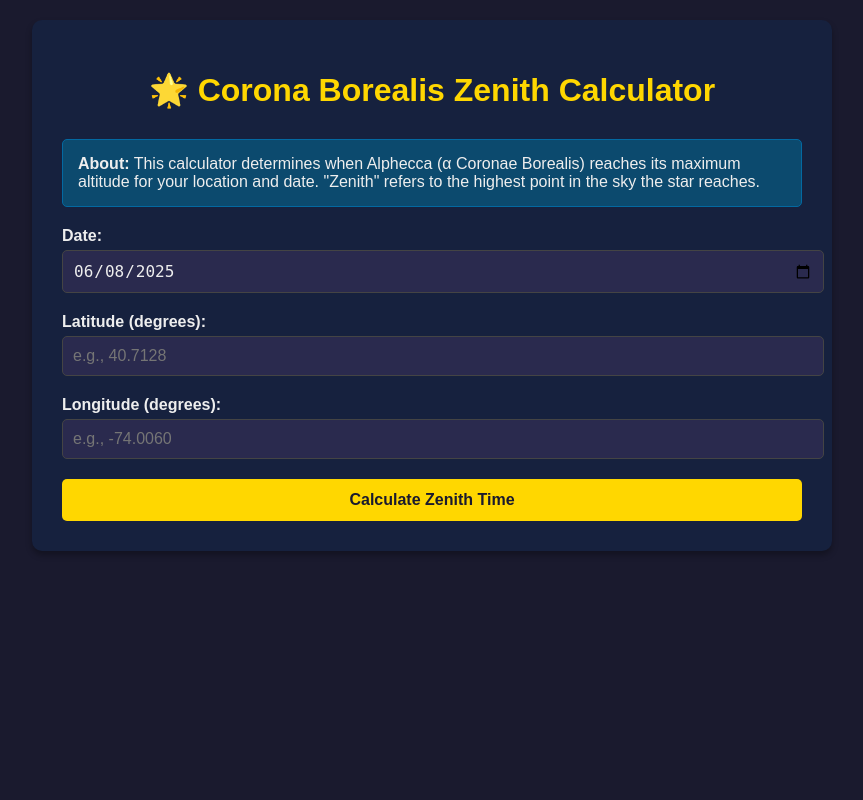
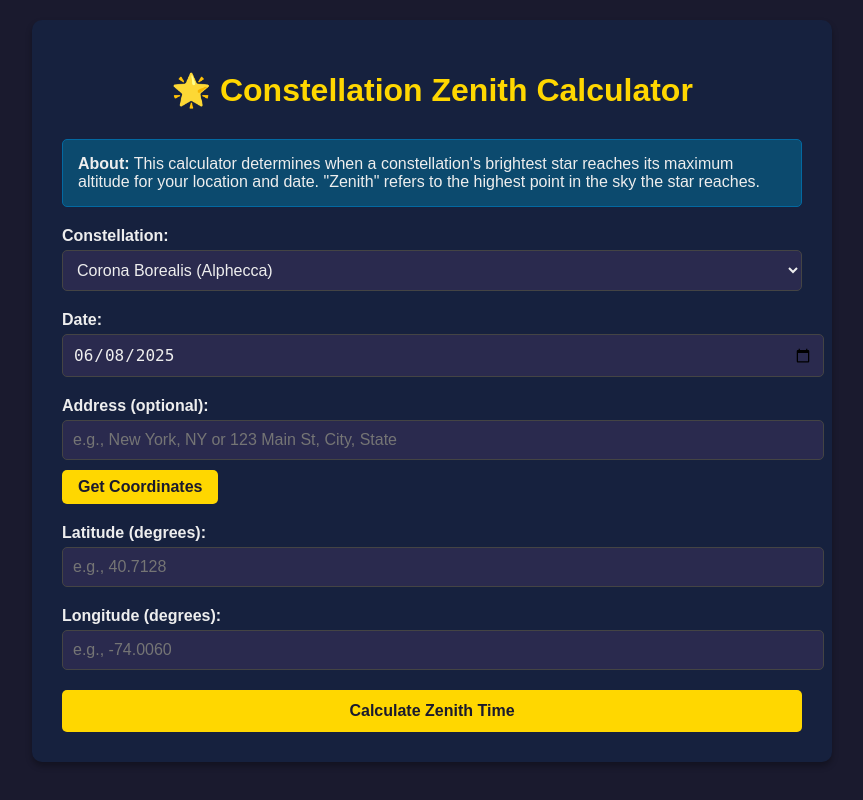
Before and after one commit to egegunes/zenith, a Flask app: page / in a window 1280 px wide. Shown: the whole page, without its empty margins (208-1071 px from the left). Run offline with Flask 3, Linux system fonts and the light colour scheme.

Commit message:
add more constellations

```diff
--- a/app.py
+++ b/app.py
@@ -5,18 +5,73 @@ from astropy import units as u
 from datetime import datetime, timedelta
 import pytz
 import numpy as np
+import requests
 
 app = Flask(__name__)
 
-ALPHECCA_RA = "15h34m41s"
-ALPHECCA_DEC = "+26d42m53s"
+CONSTELLATIONS = {
+    "corona_borealis": {
+        "name": "Corona Borealis",
+        "star": "Alphecca (α Coronae Borealis)",
+        "ra": "15h34m41s",
+        "dec": "+26d42m53s",
+    },
+    "camelopardalis": {
+        "name": "Camelopardalis",
+        "star": "β Camelopardalis",
+        "ra": "05h03m25s",
+        "dec": "+60d26m32s",
+    },
+    "coma_berenices": {
+        "name": "Coma Berenices",
+        "star": "β Comae Berenices",
+        "ra": "13h11m52s",
+        "dec": "+27d52m41s",
+    },
+}
 
 
-def calculate_zenith_time(date, latitude, longitude):
-    """Calculate when Alphecca reaches maximum altitude for given location and date"""
+def geocode_address(address):
+    """Convert address to latitude/longitude using OpenStreetMap Nominatim API"""
     try:
-        # Create coordinates for Alphecca
-        alphecca = SkyCoord(ra=ALPHECCA_RA, dec=ALPHECCA_DEC, frame="icrs")
+        base_url = "https://nominatim.openstreetmap.org/search"
+        params = {"q": address, "format": "json", "limit": 1, "addressdetails": 1}
+        headers = {"User-Agent": "ZenithCalculator/1.0"}
+
+        response = requests.get(base_url, params=params, headers=headers, timeout=5)
+        response.raise_for_status()
+
+        data = response.json()
+        if not data:
+            return {"success": False, "error": "Address not found"}
+
+        result = data[0]
+        return {
+            "success": True,
+            "latitude": float(result["lat"]),
+            "longitude": float(result["lon"]),
+            "display_name": result["display_name"],
+        }
+
+    except requests.RequestException as e:
+        return {"success": False, "error": "Geocoding service unavailable"}
+    except (KeyError, ValueError, IndexError) as e:
+        return {"success": False, "error": "Invalid response from geocoding service"}
+
+
+def calculate_zenith_time(
+    date, latitude, longitude, constellation_key="corona_borealis"
+):
+    """Calculate when constellation's brightest star reaches maximum altitude for given location and date"""
+    try:
+        # Get constellation data
+        if constellation_key not in CONSTELLATIONS:
+            raise ValueError(f"Unknown constellation: {constellation_key}")
+
+        constellation = CONSTELLATIONS[constellation_key]
+
+        # Create coordinates for the constellation's star
+        star = SkyCoord(ra=constellation["ra"], dec=constellation["dec"], frame="icrs")
 
         # Create observer location
         location = EarthLocation(lat=latitude * u.deg, lon=longitude * u.deg)
@@ -29,11 +84,11 @@ def calculate_zenith_time(date, latitude, longitude):
 
         # Calculate altitude and azimuth
         altaz_frame = AltAz(obstime=times, location=location)
-        alphecca_altaz = alphecca.transform_to(altaz_frame)
+        star_altaz = star.transform_to(altaz_frame)
 
         # Find maximum altitude
-        max_alt_idx = np.argmax(alphecca_altaz.alt)
-        max_altitude = alphecca_altaz.alt[max_alt_idx].deg
+        max_alt_idx = np.argmax(star_altaz.alt)
+        max_altitude = star_altaz.alt[max_alt_idx].deg
         zenith_time_utc = times[max_alt_idx].datetime
 
         # Convert to local timezone (approximate based on longitude)
@@ -55,6 +110,8 @@ def calculate_zenith_time(date, latitude, longitude):
             "is_observable": bool(is_observable),
             "reaches_zenith": bool(reaches_zenith),
             "sun_altitude": round(sun_altitude, 1),
+            "constellation_name": constellation["name"],
+            "star_name": constellation["star"],
         }
 
     except Exception as e:
@@ -67,12 +124,27 @@ def index():
     return render_template("index.html")
 
 
+@app.route("/geocode", methods=["POST"])
+def geocode():
+    try:
+        address = request.form.get("address", "").strip()
+        if not address:
+            return jsonify({"success": False, "error": "Address is required"})
+
+        result = geocode_address(address)
+        return jsonify(result)
+
+    except Exception as e:
+        return jsonify({"success": False, "error": "Geocoding failed"})
+
+
 @app.route("/calculate", methods=["POST"])
 def calculate():
     try:
         date = request.form["date"]
         latitude = float(request.form["latitude"])
         longitude = float(request.form["longitude"])
+        constellation = request.form.get("constellation", "corona_borealis")
 
         # Validate inputs
         if not (-90 <= latitude <= 90):
@@ -90,7 +162,7 @@ def calculate():
                 }
             )
 
-        result = calculate_zenith_time(date, latitude, longitude)
+        result = calculate_zenith_time(date, latitude, longitude, constellation)
         return jsonify(result)
 
     except ValueError as e:
--- a/requirements.txt
+++ b/requirements.txt
@@ -2,3 +2,4 @@ Flask==3.1.1
 astropy==6.0.1
 numpy==1.26.4
 pytz==2025.2
+requests==2.32.3
--- a/templates/index.html
+++ b/templates/index.html
@@ -32,7 +32,7 @@
             margin-bottom: 5px;
             font-weight: bold;
         }
-        input[type="date"], input[type="number"] {
+        input[type="date"], input[type="number"], input[type="text"], select {
             width: 100%;
             padding: 10px;
             border: 1px solid #444;
@@ -84,16 +84,31 @@
 </head>
 <body>
     <div class="container">
-        <h1>🌟 Corona Borealis Zenith Calculator</h1>
+        <h1>🌟 Constellation Zenith Calculator</h1>
 
         <div class="info-box">
-            <strong>About:</strong> This calculator determines when Alphecca (α Coronae Borealis) reaches its maximum altitude for your location and date. "Zenith" refers to the highest point in the sky the star reaches.
+            <strong>About:</strong> This calculator determines when a constellation's brightest star reaches its maximum altitude for your location and date. "Zenith" refers to the highest point in the sky the star reaches.
         </div>
 
         <form id="zenithForm">
             <div class="form-group">
+                <label for="constellation">Constellation:</label>
+                <select id="constellation" name="constellation" required>
+                    <option value="corona_borealis">Corona Borealis (Alphecca)</option>
+                    <option value="camelopardalis">Camelopardalis (β Camelopardalis)</option>
+                    <option value="coma_berenices">Coma Berenices (β Comae Berenices)</option>
+                </select>
+            </div>
+
+            <div class="form-group">
                 <label for="date">Date:</label>
                 <input type="date" id="date" name="date" required>
+            </div>
+
+            <div class="form-group">
+                <label for="address">Address (optional):</label>
+                <input type="text" id="address" name="address" placeholder="e.g., New York, NY or 123 Main St, City, State">
+                <button type="button" id="geocodeBtn" style="margin-top: 10px; width: auto; padding: 8px 16px;">Get Coordinates</button>
             </div>
 
             <div class="form-group">
@@ -113,6 +128,46 @@
     </div>
 
     <script>
+        document.getElementById('geocodeBtn').addEventListener('click', function() {
+            const address = document.getElementById('address').value.trim();
+            if (!address) {
+                alert('Please enter an address');
+                return;
+            }
+
+            this.disabled = true;
+            this.textContent = 'Geocoding...';
+
+            const formData = new FormData();
+            formData.append('address', address);
+
+            fetch('/geocode', {
+                method: 'POST',
+                body: formData
+            })
+            .then(response => response.json())
+            .then(data => {
+                if (data.success) {
+                    document.getElementById('latitude').value = data.latitude.toFixed(4);
+                    document.getElementById('longitude').value = data.longitude.toFixed(4);
+
+                    const resultDiv = document.getElementById('result');
+                    resultDiv.style.display = 'block';
+                    resultDiv.innerHTML = `<p><strong>Found:</strong> ${data.display_name}</p>`;
+                    resultDiv.className = 'info-box success';
+                } else {
+                    alert(`Geocoding failed: ${data.error}`);
+                }
+            })
+            .catch(error => {
+                alert(`Geocoding failed: ${error.message}`);
+            })
+            .finally(() => {
+                this.disabled = false;
+                this.textContent = 'Get Coordinates';
+            });
+        });
+
         document.getElementById('zenithForm').addEventListener('submit', function(e) {
             e.preventDefault();
 
@@ -131,14 +186,15 @@
             .then(data => {
                 if (data.success) {
                     let html = `
-                        <h3>Results for ${formData.get('date')}</h3>
+                        <h3>Results for ${data.constellation_name} on ${formData.get('date')}</h3>
+                        <p><strong>Star:</strong> ${data.star_name}</p>
                         <p><strong>Maximum Altitude Time:</strong> ${data.zenith_time} (local time)</p>
                         <p><strong>Maximum Altitude:</strong> ${data.max_altitude}°</p>
                     `;
 
                     if (!data.reaches_zenith) {
                         html += `<div class="info-box warning">
-                            <strong>Note:</strong> Corona Borealis doesn't reach true zenith at this latitude.
+                            <strong>Note:</strong> ${data.constellation_name} doesn't reach true zenith at this latitude.
                             The time shown is when it reaches its maximum altitude.
                         </div>`;
                     }
```
